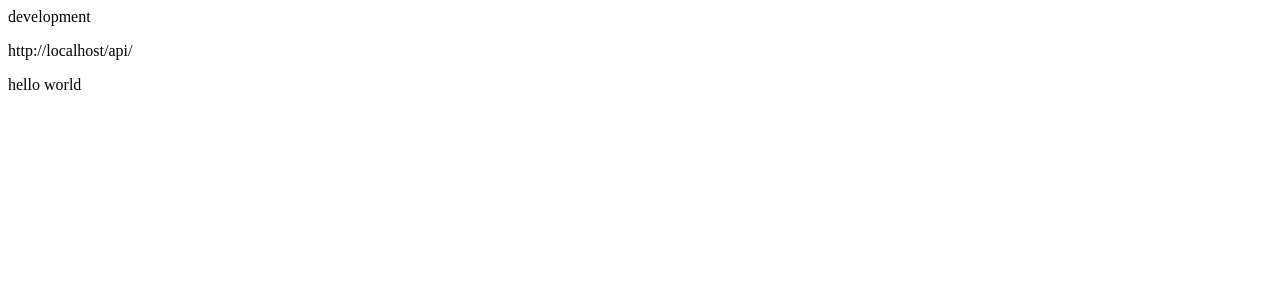
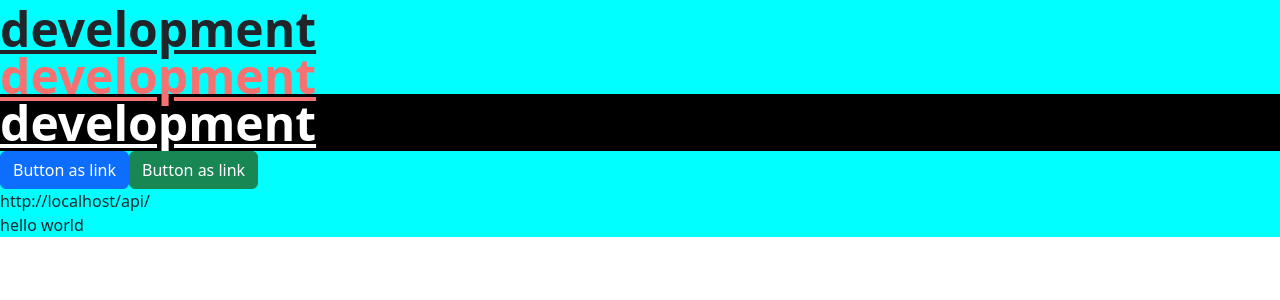
Before and after one commit to MuhammedBeraatKildaci/react-proje, a React (Create React App) app: page / in a window 1280 px wide. Shown: the top 300 px of the page. Built offline with nearby package versions, Linux system fonts and the light colour scheme.

Commit message:
styled components and ui framework guides

```diff
--- a/src/App.js
+++ b/src/App.js
@@ -1,19 +1,29 @@
+import { Title } from "./Components";
+import styles from "./App.module.css";
+import { Button } from "react-bootstrap";
+import "bootstrap/dist/css/bootstrap.min.css";
+
 function App() {
   return (
-    <>
-    <div>{process.env.NODE_ENV}</div>
+    <div className={styles.App}>
+      <Title>{process.env.NODE_ENV}</Title>
+      <Title className="text-3xl text-red-400">{process.env.NODE_ENV}</Title>
+      <Title theme="dark">{process.env.NODE_ENV}</Title>
+      <Button as="a" variant="primary">
+        Button as link
+      </Button>
+      <Button as="a" variant="success">
+        Button as link
+      </Button>
       <p>{process.env.REACT_APP_API_URL}</p>
       <p>{console.log(process.env.REACT_APP_API_URL)}</p>
       hello world
-
-       {
-        process.env.NODE_ENV === 'production' && (
+      {process.env.NODE_ENV === "production" && (
         <>
           <div>Merhaba dünya</div>
         </>
-        )
-       }
-    </>
+      )}
+    </div>
   );
 }
 
--- /dev/null
+++ b/src/App.module.css
@@ -0,0 +1,3 @@
+.App{
+    background-color: aqua;
+}
--- /dev/null
+++ b/src/Components.jsx
@@ -0,0 +1,14 @@
+import styled,{css} from 'styled-components'
+
+export const Title = styled.h1`
+    font-size:3rem;
+    font-weight:600;
+    text-decoration:underline;
+    ${props => props.theme === 'dark' && css`
+        background-color: #000;
+        color: #fff;
+        &:hover{
+            background-color: #fcfcf;
+        }
+    `}
+`
--- /dev/null
+++ b/src/index.css
@@ -0,0 +1,3 @@
+@tailwind base;
+@tailwind components;
+@tailwind utilities;
--- a/src/index.js
+++ b/src/index.js
@@ -1,6 +1,7 @@
 import React from 'react';
 import ReactDOM from 'react-dom/client';
 import App from './App';
+import './index.css'
 
 const root = ReactDOM.createRoot(document.getElementById('root'));
 root.render(
--- /dev/null
+++ b/tailwind.config.js
@@ -0,0 +1,10 @@
+/** @type {import('tailwindcss').Config} */
+module.exports = {
+  content: [
+    "./src/**/*.{js,jsx,ts,tsx}",
+  ],
+  theme: {
+    extend: {},
+  },
+  plugins: [],
+}
```
Also changed, not shown: package.json (+7 -1 lines), 1 other file (tests, documents, lock files or other folders). Lines whose indentation alone changed are shown as unchanged.
